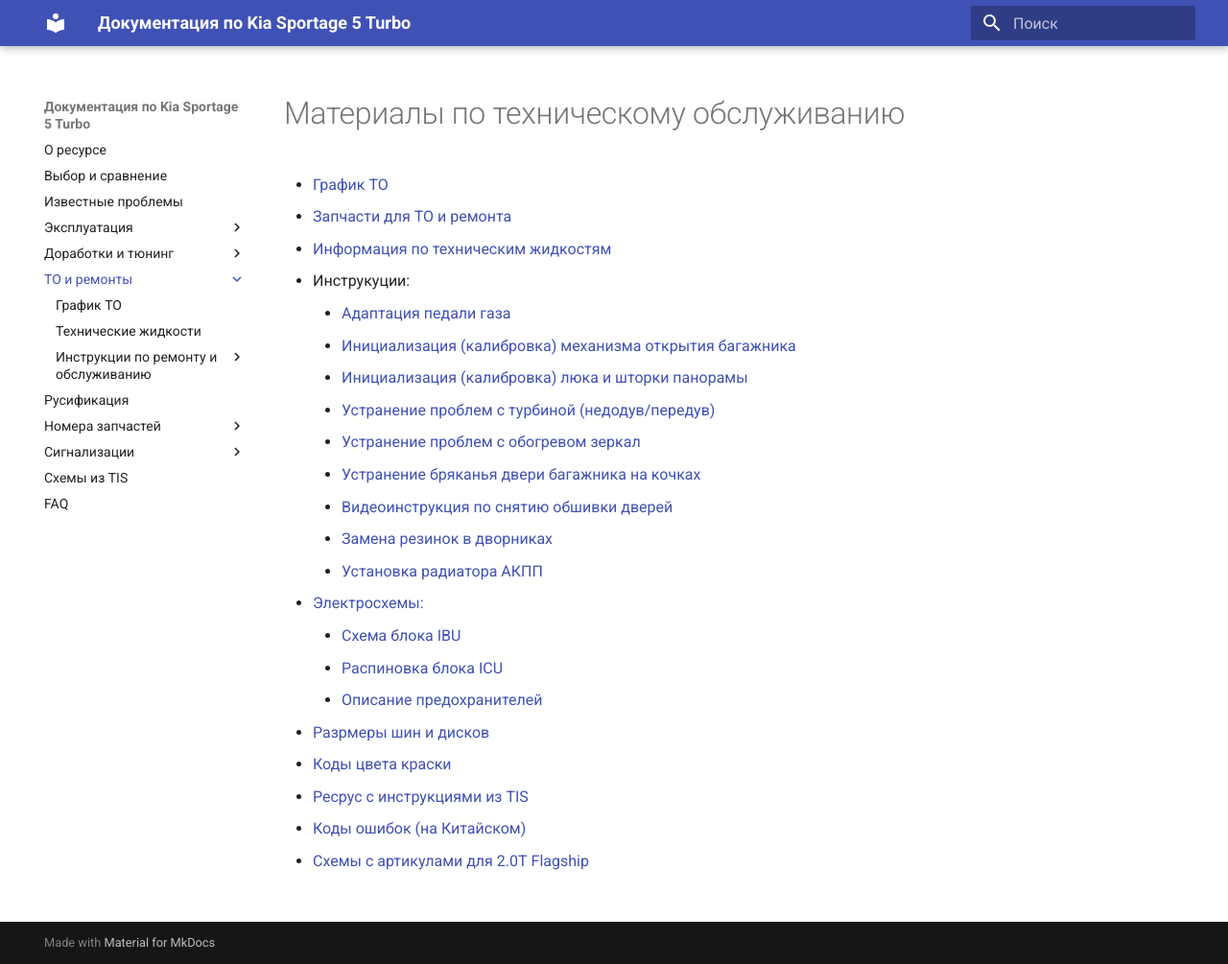
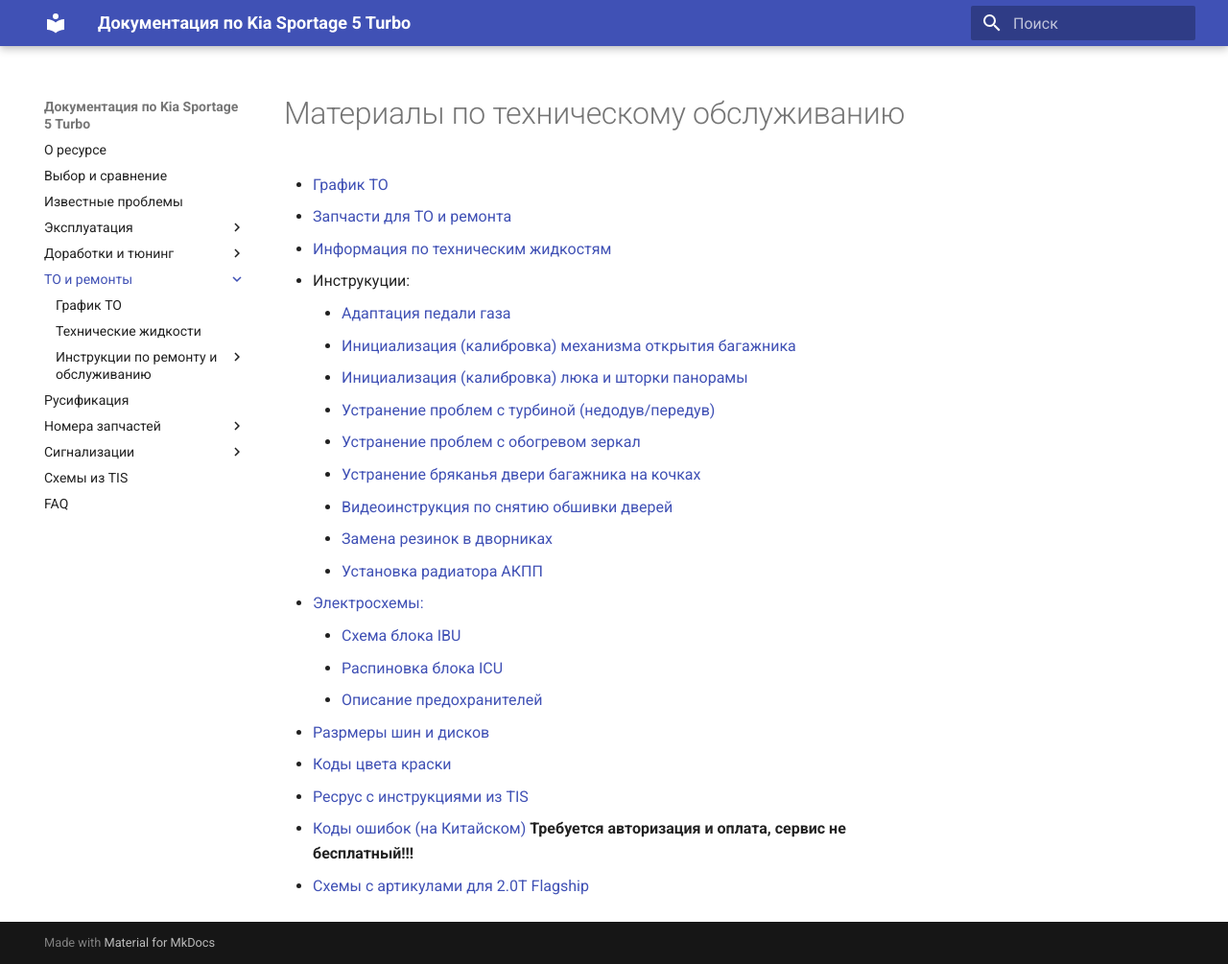
Before and after one commit to kia-sportage-docs/kia-sport5-docs, an MkDocs documentation site: the page built from docs/service/index.md, in a window 1280 px wide and 1005 px high. Shown: the whole window at 96% size. Built offline with MkDocs 1.6.1 and Material for MkDocs 9.7.7, drawn with Linux system fonts in a browser that asks for light colours.

Commit message:
Правка

```diff
--- a/docs/service/index.md
+++ b/docs/service/index.md
@@ -20,5 +20,5 @@
 - [Разрмеры шин и дисков](manuals/wheels.md)
 - [Коды цвета краски](manuals/colors.md)
 - [Ресрус с инструкциями из TIS](https://kiagds.ru)
-- [Коды ошибок (на Китайском)](https://dongcheyun.com/p/4572)
+- [Коды ошибок (на Китайском)](https://dongcheyun.com/p/4572) **Требуется авторизация и оплата, сервис не бесплатный!!!**
 - [Схемы с артикулами для 2.0Т Flagship](https://t.me/Kia_Sportage_5_Turbo/36156/148836)
```
